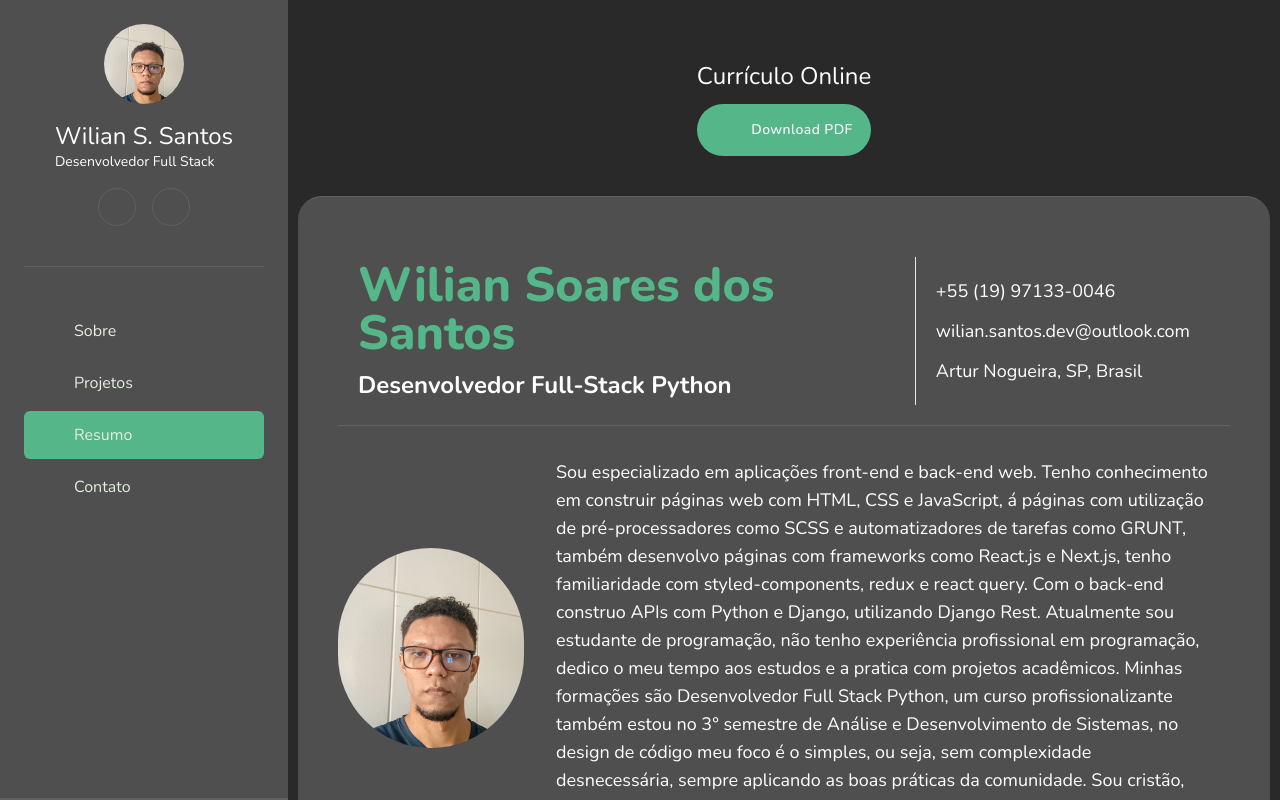
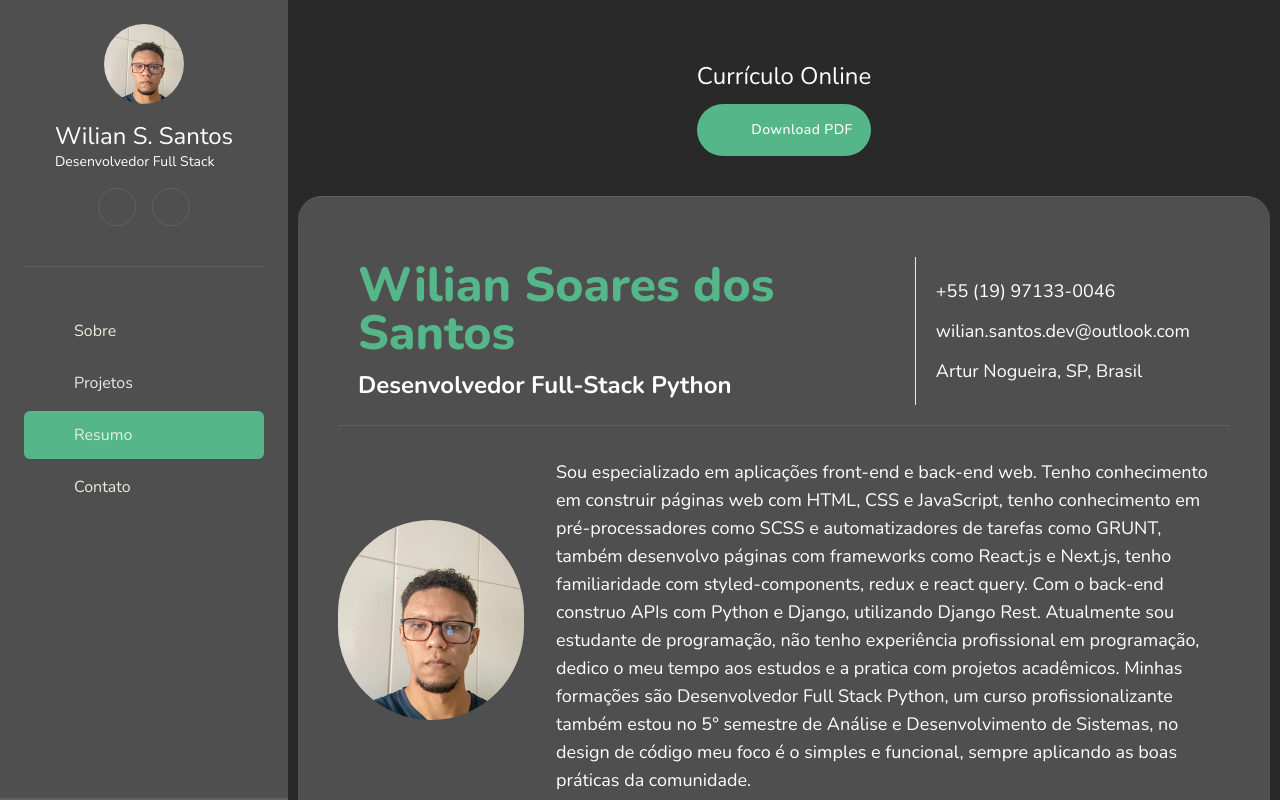
Before and after one commit to WilianSantos/my-portifolio-nextjs, a Next.js app: page /resume in a window 1280 px wide. Built offline with nearby package versions, Linux system fonts and the light colour scheme; some icons are missing.

Commit message:
Atualização do curriculo

```diff
--- a/src/app/resume/page.tsx
+++ b/src/app/resume/page.tsx
@@ -57,21 +57,18 @@ export default function Resume() {
               <p>
                 Sou especializado em aplicações front-end e back-end web. Tenho
                 conhecimento em construir páginas web com HTML, CSS e
-                JavaScript, á páginas com utilização de pré-processadores como
-                SCSS e automatizadores de tarefas como GRUNT, também desenvolvo
-                páginas com frameworks como React.js e Next.js, tenho
-                familiaridade com styled-components, redux e react query. Com o
-                back-end construo APIs com Python e Django, utilizando Django
-                Rest. Atualmente sou estudante de programação, não tenho
-                experiência profissional em programação, dedico o meu tempo aos
-                estudos e a pratica com projetos acadêmicos. Minhas formações
-                são Desenvolvedor Full Stack Python, um curso profissionalizante
-                também estou no 3° semestre de Análise e Desenvolvimento de
-                Sistemas, no design de código meu foco é o simples, ou seja, sem
-                complexidade desnecessária, sempre aplicando as boas práticas da
-                comunidade. Sou cristão, baterista e um pouco geek, meus hobbies
-                se dividem em ouvir músicas, ler mangas, assistir animes e ler
-                livros.
+                JavaScript, tenho conhecimento em pré-processadores como SCSS e
+                automatizadores de tarefas como GRUNT, também desenvolvo páginas
+                com frameworks como React.js e Next.js, tenho familiaridade com
+                styled-components, redux e react query. Com o back-end construo
+                APIs com Python e Django, utilizando Django Rest. Atualmente sou
+                estudante de programação, não tenho experiência profissional em
+                programação, dedico o meu tempo aos estudos e a pratica com
+                projetos acadêmicos. Minhas formações são Desenvolvedor Full
+                Stack Python, um curso profissionalizante também estou no 5°
+                semestre de Análise e Desenvolvimento de Sistemas, no design de
+                código meu foco é o simples e funcional, sempre aplicando as
+                boas práticas da comunidade.
               </p>
             </div>
           </div>
```
Also changed, not shown: 1 other file (tests, documents, lock files or other folders).
